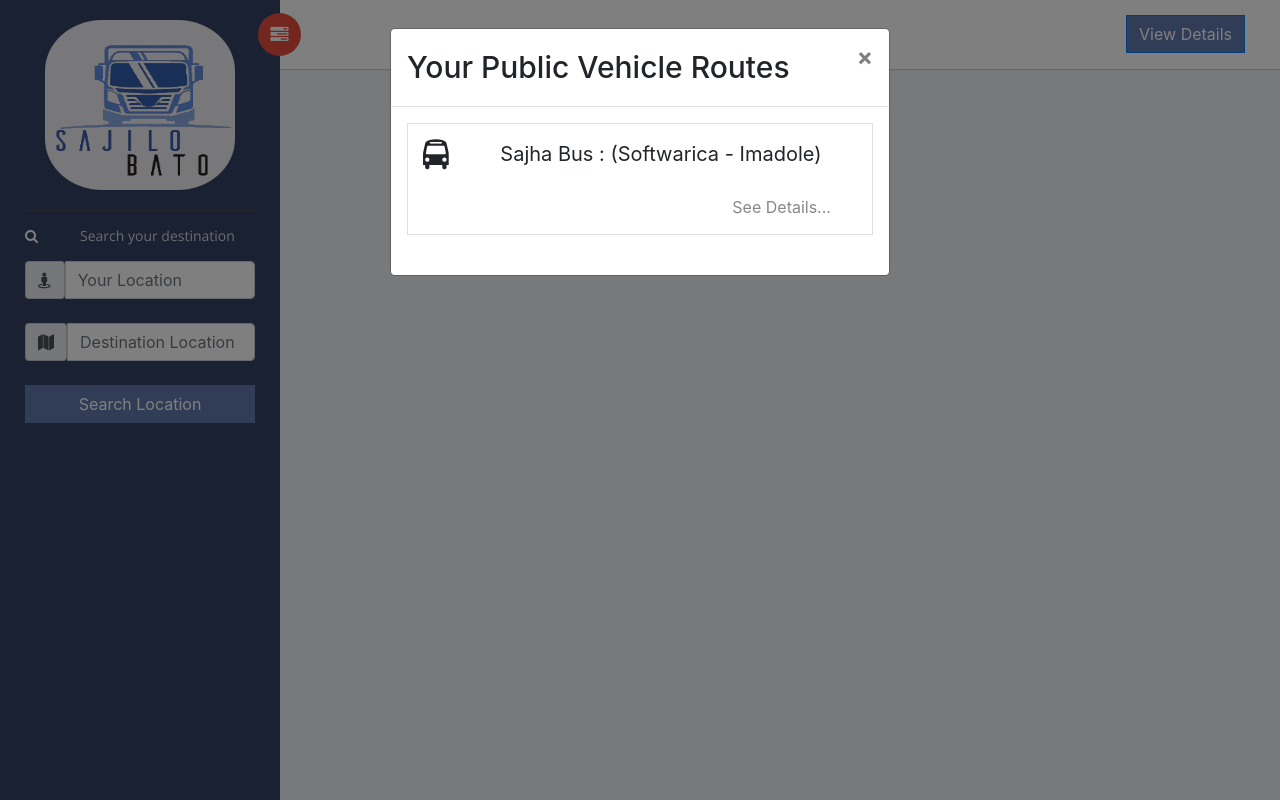
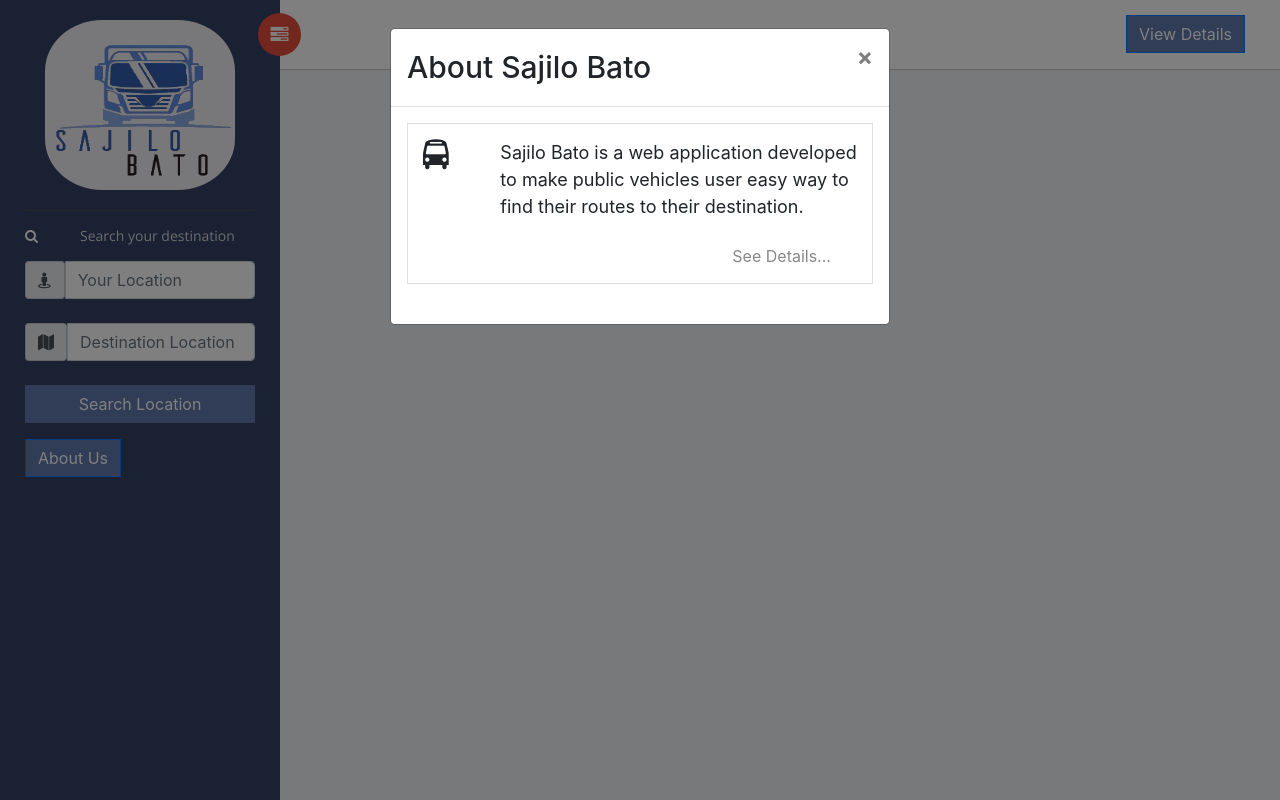
Before and after one commit to Coderushnepal/TAIF-Team-4, a plain HTML site: page Frontend/dashboard.html in a window 1280 px wide. Both pictures are taken after a click on the button "View Details". Drawn offline with nearby package versions, Linux system fonts and the light colour scheme.

Commit message:
about us

```diff
--- a/Frontend/css/style.css
+++ b/Frontend/css/style.css
@@ -997,7 +997,7 @@
   transition: width 0.3s ease; }
 
 .navbar {
-  background: #272c33;
+  background: #344364;
   border-radius: 0;
   border: none;
   display: block;
--- a/Frontend/dashboard.html
+++ b/Frontend/dashboard.html
@@ -63,22 +63,15 @@
 
                     </div>
 
-
-
             </div>
             </div>
-            </div>
-
-
-
-            <!-- /.navbar-collapse -->
+        </div>
+        <button type="button" class="btn btn-primary" data-toggle="modal" data-target="#ManyRouteModal">About Us</button>
 
         </nav>
     </aside><!-- /#left-panel -->
 
     <!-- Left Panel -->
-
-    <!-- Right Panel -->
 
     <div id="right-panel" class="right-panel">
 
@@ -96,19 +89,15 @@
                       <button type="button" class="btn btn-primary" data-toggle="modal" data-target="#ManyRouteModal">View Details</button>
                     </div>
                 </div>
-        </header><!-- /header -->
+        </header>
         <!-- Header-->
-
-
-
-
         <!-- Right Panel -->
 <div class="container">
         <div class="modal fade" id="ManyRouteModal" tabindex="-1" role="dialog" aria-labelledby="exampleModalLabel" aria-hidden="true">
                 <div class="modal-dialog" role="document">
                     <div class="modal-content">
                         <div class="modal-header">
-                            <h5 class="modal-title" id="exampleModalLabel" style='font-size:30px;'>Your Public Vehicle Routes</h5>
+                            <h5 class="modal-title" id="exampleModalLabel" style='font-size:30px;'>About Sajilo Bato</h5>
                             <button type="button" class="close" data-dismiss="modal" aria-label="Close">
                                 <span aria-hidden="true">&times;</span>
                             </button>
@@ -118,8 +107,9 @@
                                 <div class="card-body">
                                     <div class="row">
                                         <div class="col-md-2"><i class="fa fa-bus" style="font-size:30px"></i></div>
-                                        <div class="col-md-10" style='font-size:20px'>
-                                            Sajha Bus : (Softwarica - Imadole)
+                                        <div class="col-md-10" style='font-size:18px'>
+                                            Sajilo Bato is a web application  developed to make public vehicles
+                                                user easy way to find their routes to their destination.
                                         </div>
                                     </div>
                                     <br>
@@ -138,7 +128,6 @@
                     </div>
                 </div>
             </div>
-    <!--map view-->
 </div>
 
         <script src="js/jquery.min.js"></script>
```
